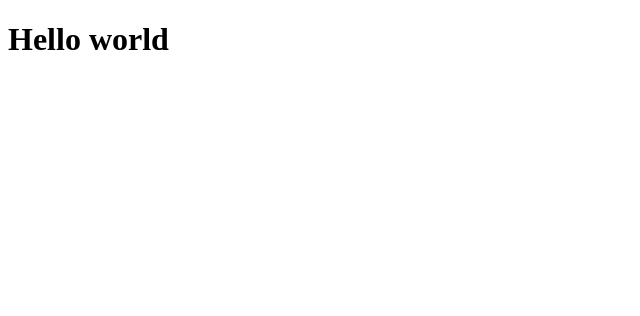
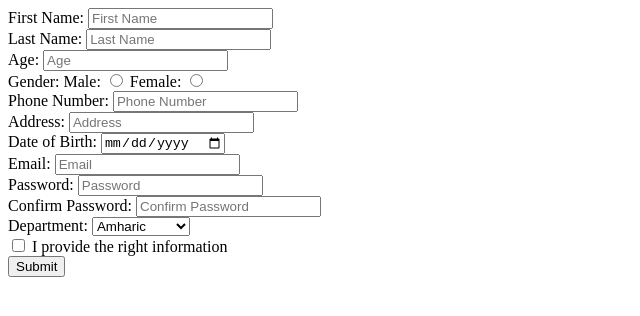
Before and after one commit to sewalewsetotaw/FE-Journey, a plain HTML site: page index.html in a window 1280 px wide. Shown: the whole page, without its empty margins (0-640 px from the left). Drawn offline with Linux system fonts and the light colour scheme.

Commit message:
Messages1

```diff
--- a/index.html
+++ b/index.html
@@ -6,6 +6,70 @@
     <title>Document</title>
 </head>
 <body>
-<h1>Hello world</h1>
+<!-- User Registration Form -->
+<form action="">
+
+    <!-- First Name Field -->
+    <label for="firstName">First Name: </label>
+    <input type="text" name="firstName" id="firstName" placeholder="First Name" required><br>
+
+    <!-- Last Name Field -->
+    <label for="lastName">Last Name: </label>
+    <input type="text" name="lastName" id="lastName" placeholder="Last Name" required><br>
+
+    <!-- Age Field -->
+    <label for="age">Age: </label>
+    <input type="number" name="age" id="age" placeholder="Age" required><br>
+
+    <!-- Gender Fields -->
+    <label for="gender">Gender: </label>
+    <label for="male">Male: </label>
+    <input type="radio" name="gender" value="male" id="male" required>
+    <label for="female">Female: </label>
+    <input type="radio" name="gender" value="female" id="female" required><br>
+
+    <!-- Phone Number Field -->
+    <label for="phoneNumber">Phone Number:</label>
+    <input type="tel" name="phoneNumber" id="phoneNumber" placeholder="Phone Number" pattern="[0-9]{10}" required><br>
+
+    <!-- Address Field -->
+    <label for="address">Address:</label>
+    <input type="text" name="address" id="address" placeholder="Address" required><br>
+
+    <!-- Date of Birth Fields -->
+    <label for="dateOfBirth">Date of Birth:</label>
+    <input type="date" name="dateOfBirth" id="dateOfBirth"> <br>
+
+    <!-- Email Field -->
+    <label for="email">Email: </label>
+    <input type="email" name="email" id="email" placeholder="Email" required><br>
+
+    <!-- Password Field -->
+    <label for="password">Password: </label>
+    <input type="password" name="password" placeholder="Password" id="password" required><br>
+
+    <!--Confirm Password Field-->
+    <label for="confirmPassword">Confirm Password:</label>
+    <input type="password" name="confirmPassword" placeholder="Confirm Password" id="confirmPassword" required> <br>
+
+    <!-- Department Field -->
+    <label for="department">Department:</label>
+    <select name="department" id="department" required>
+        <option value="Amharic">Amharic</option>
+        <option value="Mathematics">Mathematics</option>
+        <option value="English">English</option>
+        <option value="Geography">Geography</option>
+    </select><br>
+    <!-- Subscribe Checkbox -->
+    <label for="subscribe">
+        <input type="checkbox" name="subscribe" id="subscribe" required> I provide the right information
+    </label><br>
+    <!-- Submit Button -->
+    <input type="submit" name="submit" value="Submit">
+</form>
+
+<table></table>
+<ul></ul>
+<ol></ol>
 </body>
 </html>
```
